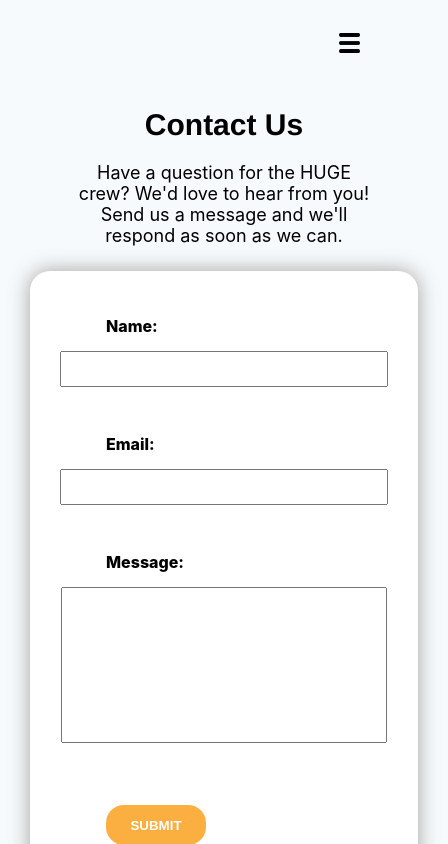
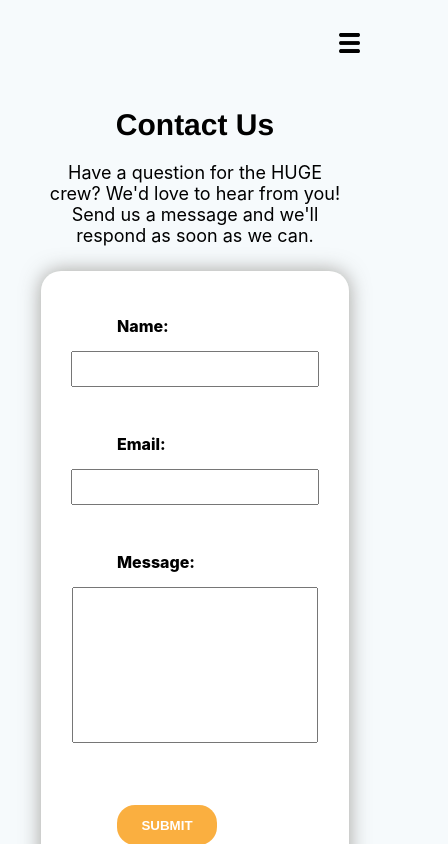
Before and after one commit to oakeef/huge_website, a React (Create React App) app: page /Contact in a window 390 px wide. Shown: the top 844 px of the page, 448 px wide, since content can reach past the window. Built offline with nearby package versions, Linux system fonts and the light colour scheme; no server answers; a web font is replaced by a local one.

Commit message:
added media query for contact page for screen sizes 414 px and smaller

```diff
--- a/src/Pages/Contact/Contact.css
+++ b/src/Pages/Contact/Contact.css
@@ -94,3 +94,14 @@
         width: 20rem;
     }
 }
+
+@media only screen and (max-width: 414px) {
+    .contactFormInput {
+        width: 15rem;
+        font-size: 1.15rem;
+    }
+    .contactFormInputMessage {
+        width: 15rem;
+        font-size: 1.15rem;
+    }
+}
```
